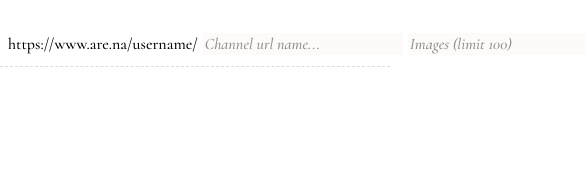
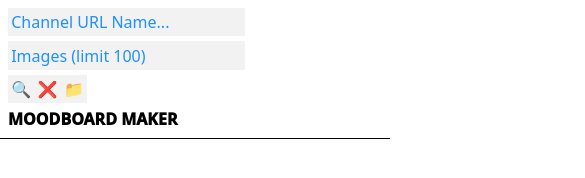
Before and after one commit to taylor-wagstaff/Moodboard, a plain HTML site: page index.html in a window 390 px wide. Shown: the top 178 px of the page, 585 px wide, since content can reach past the window. Drawn offline with nearby package versions, Linux system fonts and the light colour scheme.

Commit message:
media queries

```diff
--- a/index.html
+++ b/index.html
@@ -19,7 +19,6 @@
     <link href="/public/squares.png" rel="icon" type="image/x-icon" />
   </head>
 
-
   <!--
   -loading screen
   -Media Queries
@@ -31,12 +30,12 @@
       <div class="form-container">
         <form class="form">
           <div class="form-left">
-            <p id="arenaLinkName">https://www.are.na/username/</p>
+
             <input
               id="search"
               type="text"
               class="input"
-              placeholder="Channel url name..."
+              placeholder="Channel URL Name..."
             />
             <input
               id="imageNumber"
@@ -44,13 +43,14 @@
               class="input"
               placeholder="Images (limit 100)"
             />
-            <button type="submit" id="searchButton">🔍</button>
-            <button type="button" id="clear" class="clear-results">❌</button>
-            <button id="capture-button">📁</button>
+            <div id="buttons">
+              <button type="submit" id="searchButton">🔍</button>
+              <button type="button" id="clear" class="clear-results">❌</button>
+              <button id="capture-button">📁</button>
+            </div>
+            <p id="titleHeader">MOODBOARD MAKER</p>
           </div>
-          <p id="titleHeader">MOODBOARD MAKER</p>
         </form>
-
       </div>
       <div class="results-container"></div>
     </main>
--- a/main.js
+++ b/main.js
@@ -7,6 +7,7 @@ document.addEventListener('DOMContentLoaded', () => {
   const searchInput = document.getElementById('search')
   const imageNumber = document.getElementById('imageNumber')
   const form = document.querySelector('.form')
+  const resultsContainer = document.querySelector('.results-container')
 
   form.addEventListener('submit', async (event) => {
     event.preventDefault()
@@ -24,14 +25,13 @@ document.addEventListener('DOMContentLoaded', () => {
     searchInput.value = ''
     imageNumber.value = ''
 
-    const resultsContainer = document.querySelector('.results-container')
     resultsContainer.innerHTML = ''
   })
 
   document
     .getElementById('capture-button')
     .addEventListener('click', function () {
-      const container = document.querySelector('.results-container')
+      const container = resultsContainer
 
       const images = container.getElementsByTagName('img')
       const totalImages = images.length
@@ -72,7 +72,6 @@ document.addEventListener('DOMContentLoaded', () => {
       const data = await response.json()
       console.log(data)
 
-      const resultsContainer = document.querySelector('.results-container')
       resultsContainer.innerHTML = ''
 
       data.contents.forEach((item) => {
@@ -83,9 +82,6 @@ document.addEventListener('DOMContentLoaded', () => {
           imgElement.src = imgUrl
           imgElement.alt = item.title || 'Image'
           imgElement.classList.add('result-image')
-
-          imgElement.style.height = '150px'
-          imgElement.style.width = 'auto'
 
           imgElement.style.position = 'relative' // Keep images in the flow initially
 
@@ -122,8 +118,24 @@ document.addEventListener('DOMContentLoaded', () => {
 
           function followMouse(e) {
             if (draggedImage) {
-              draggedImage.style.left = e.pageX - offsetX + 'px'
-              draggedImage.style.top = e.pageY - offsetY + 'px'
+              // of container size
+              const containerRect = resultsContainer.getBoundingClientRect()
+              const imgWidth = draggedImage.offsetWidth
+              const imgHeight = draggedImage.offsetHeight
+
+              let newX = e.pageX - offsetX
+              let newY = e.pageY - offsetY
+
+              //chatgpt for this
+              if (newX < containerRect.left) newX = containerRect.left
+              if (newX + imgWidth > containerRect.right)
+                newX = containerRect.right - imgWidth
+              if (newY < containerRect.top) newY = containerRect.top
+              if (newY + imgHeight > containerRect.bottom)
+                newY = containerRect.bottom - imgHeight
+
+              draggedImage.style.left = newX + 'px'
+              draggedImage.style.top = newY + 'px'
             }
           }
 
--- a/style.css
+++ b/style.css
@@ -2,10 +2,10 @@
   --size-sm: clamp(1rem, 0.925rem + 0.25vw, 1.125rem);
   --size-md: clamp(1.125rem, 1.1rem + 0.5vw, 1.25rem);
   --site-gutter: clamp(16px, -76.4px + 19.25vw, 170px);
-  --image-size:clamp(50px, 150px, 200px);
+  --image-size: clamp(50px, 150px, 200px);
   --font: 'Cormorant', sans-serif;
   --font-two: Arial, Helvetica, sans-serif;
-  --font-three: system-ui, 'Segoe UI', Roboto, Helvetica, Arial, sans-serif,
+  --system-ui: system-ui, 'Segoe UI', Roboto, Helvetica, Arial, sans-serif,
     'Apple Color Emoji', 'Segoe UI Emoji', 'Segoe UI Symbol';
   --font-weight: 500;
   --color: black;
@@ -19,7 +19,7 @@ html {
 }
 
 body {
-  font-family: var(--font);
+  font-family: var(--system-ui);
   font-size: var(--size-sm);
   font-weight: var(--font-weight);
   -webkit-font-smoothing: antialiased;
@@ -32,41 +32,40 @@ body {
 
 .grid-container {
   display: grid;
-  grid-template-columns: repeat(8, 1fr);
-  grid-template-rows: 50px auto;
-
-  gap: var(--grid-gutter);
+  grid-template-columns: repeat(12, 1fr);
+  grid-template-rows: auto 1fr;
+  grid-template-areas:
+    'form form form form form form form form form form form form'
+    'results results results results results results results results results results results results';
+  /* gap: var(--grid-gutter); */
   height: 100vh;
-  /* padding: var(--site-gutter); */
 }
 
 .form-container {
-  grid-column: span 8;
+  grid-column: span 12;
+  grid-area: 'form';
   padding: 0.5rem;
-  height: 100%;
+  height: auto;
 
-  border-bottom: 1px dashed gainsboro;
+  border-bottom: 1px solid black;
 }
 
 .results-container {
-  grid-column: span 8;
+  grid-column: span 12;
   display: flex;
   flex-wrap: wrap;
   align-items: center;
   align-content: center;
   justify-content: center;
-
-
-
-
-
+  grid-area: 'results';
   padding: 1rem;
   /* has to be 100 for html2css */
-  height:100%;
+  height: 100%;
 }
 
 .results-container img {
-  height: 150px;
+  /* height: 150px; */
+  height: 20vh;
   width: auto;
   display: block;
 }
@@ -96,29 +95,21 @@ form {
 }
 
 #titleHeader {
-  margin-left: auto; /* Pushes the title header to the far right */
   font-weight: 1000;
   color: black;
-  text-align: right;
-}
-
-#arenaLinkName,
-input[type='text'],
-input[type='number'],
-button {
-  flex-grow: 0;
 }
 
 input[type='text'],
 input[type='number'],
 button {
-  font-family: var(--font);
+  font-family: var(--system-ui);
   font-size: var(--size-sm);
 }
 input[type='text'],
 input[type='number'] {
-  background-color: snow;
+  background-color: rgb(242, 242, 242);
   border: 0;
+  padding: 0.2rem;
 }
 
 input[type='text']:hover,
@@ -136,9 +127,10 @@ input[type='number']:focus {
 #capture-button {
   color: var(--color);
   font-weight: var(--font-weight);
-  background-color: snow;
+  background-color: rgb(242, 242, 242);
   border: 0;
-  font-family: var(--font);
+  padding: 0.2rem;
+  font-family: var(--system-ui);
   font-size: var(--size-sm);
 }
 
@@ -147,15 +139,13 @@ input[type='number']:focus {
 #capture-button:hover {
   background-color: springgreen;
   border-radius: 1rem;
-
   cursor: pointer;
-  color: snow;
 }
 
 input::placeholder {
   font-weight: 500;
-  font-style: italic;
-  color: rgb(140, 140, 140);
+
+  color: dodgerblue;
 }
 
 input:-webkit-autofill,
@@ -172,3 +162,43 @@ select:-webkit-autofill:focus {
   -webkit-box-shadow: 0 0 0px 1000px #ededed inset;
   transition: background-color 5000s ease-in-out 0s;
 }
+
+/* Ipad */
+/* Between 700px and 1000px */
+@media (700px <= width <= 1000px) {
+}
+
+/* Iphone */
+/* Less than or equal to 700px */
+@media (width <= 700px) {
+  form {
+    display: flex;
+    flex-direction: column;
+
+    align-items: flex-start;
+    float: left;
+    width: 100%; /* Ensures the form takes full width */
+  }
+
+  .form-left {
+    display: flex;
+    flex-direction: column;
+    align-items: flex-start;
+    gap: 5px;
+  }
+
+  #titleHeader {
+    font-weight: 1000;
+    color: black;
+
+  }
+
+  p {
+    margin-block-start: 0em;
+    margin-block-end: 0em;
+  }
+  #buttons {
+    display: flex;
+    flex-direction: row;
+  }
+}
```
